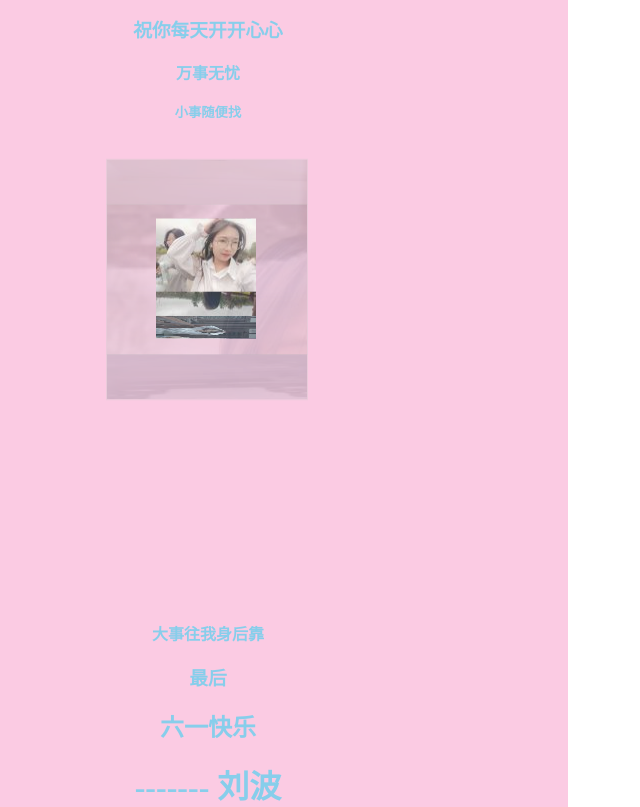
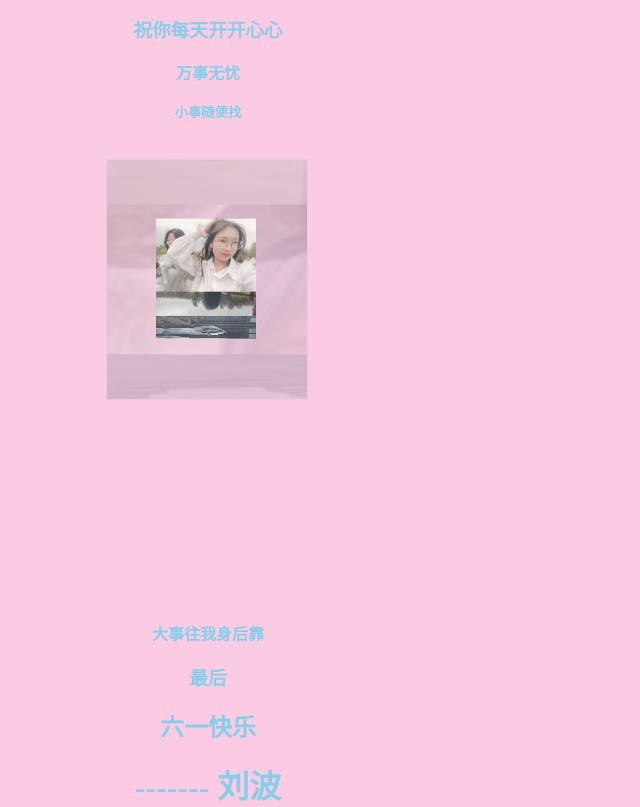
Before and after one commit to alattlyboy/alattlyboy.github.io, a plain HTML site: page test1.html in a window 1280 px wide. Shown: the part 84-891 px from the top of the page, without its empty margins (432-1072 px from the left). Drawn offline with Linux system fonts and the light colour scheme.

Commit message:
3d
修改背景图片问题

```diff
--- a/test1.html
+++ b/test1.html
@@ -205,7 +205,7 @@
         color: skyblue;
     }
     body{
-        background:url(back.jpg)no-repeat 0 0 ;
+        background:url(back.jpg) ;
     }
 
     .two{
```
